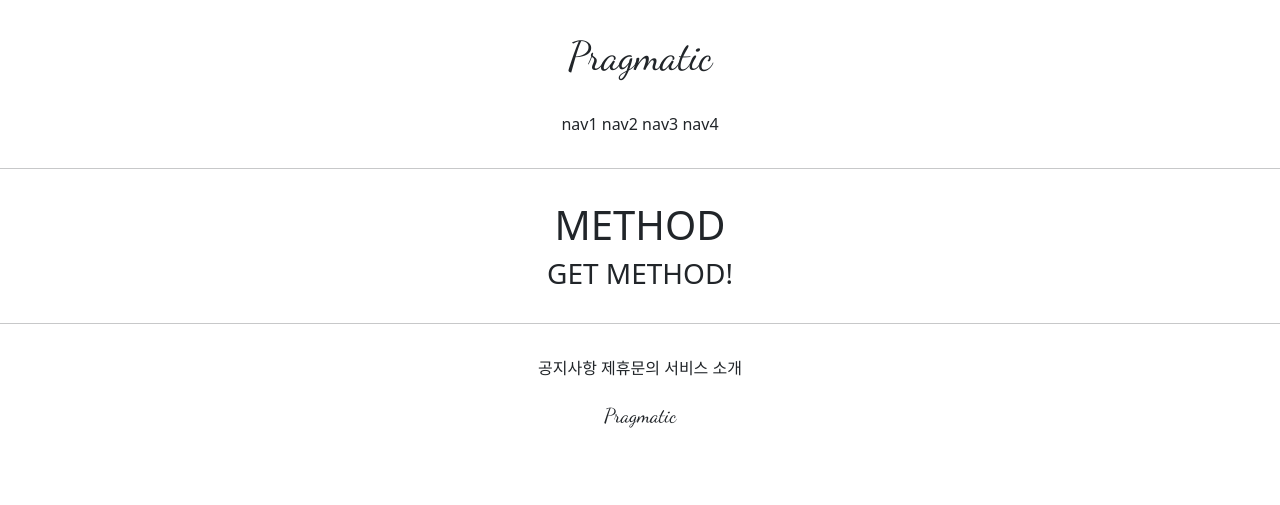
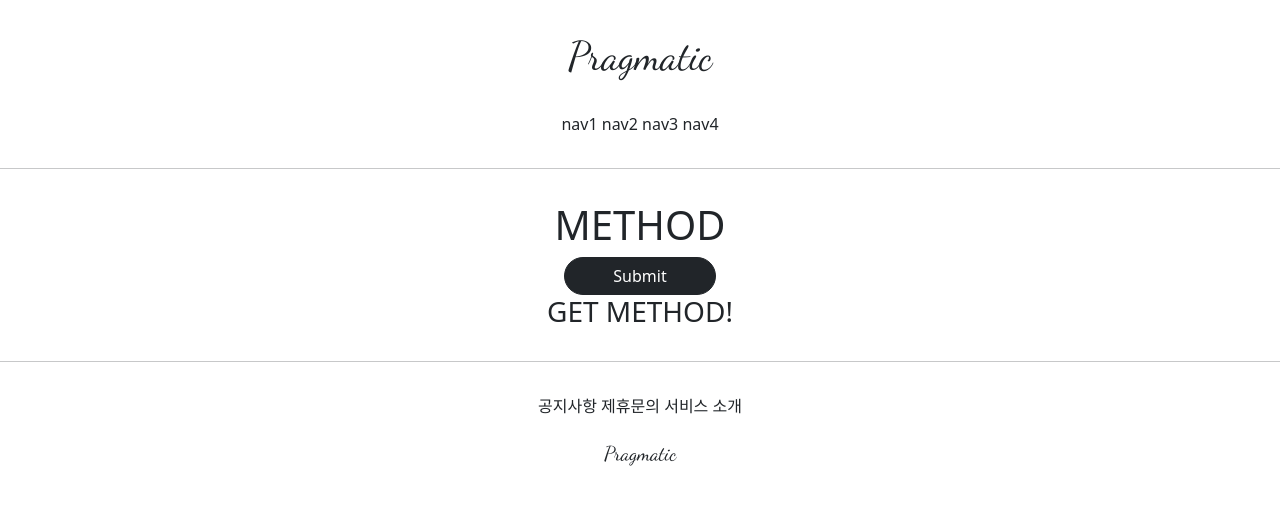
Before and after one commit to TTioTTi/gis_1ban, a Django app: page /account/hello_world/ in a window 1280 px wide. Shown: the top 505 px of the page. Run offline with Django 3.2, Linux system fonts and the light colour scheme; parts of the project's set-up code (start-up, migrations or seed data) failed here and were passed over.

Commit message:
7/8 1ban class commit 3

```diff
--- a/accountapp/templates/accountapp/hello_world.html
+++ b/accountapp/templates/accountapp/hello_world.html
@@ -5,6 +5,10 @@
     <div style="margin: 2rem; text-align: center">
         <h1>METHOD</h1>
 
+        <form action="/account/hello_world/" method="post">
+            {% csrf_token %}
+            <input type="submit" class="px-5 btn btn-dark rounded-pill">
+        </form>
         <h3>{{ text }}</h3>
 
     </div>
```
